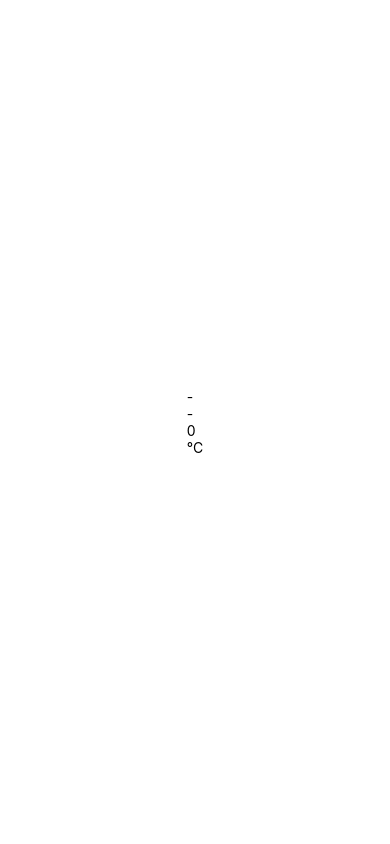
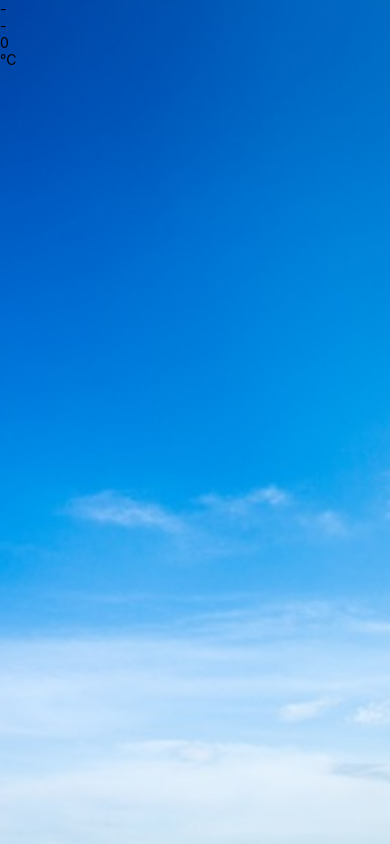
Before and after one commit to Por-045/3SA04_6210110045, a React Native app: screen / in a window 390 px wide. Built offline with nearby package versions, Linux system fonts and the light colour scheme.

Commit message:
2. Hello world

```diff
--- a/components/Weather.js
+++ b/components/Weather.js
@@ -1,5 +1,5 @@
 import React, { useState } from 'react'
-import { Text } from 'react-native'
+import { ImageBackground, StyleSheet, Text } from 'react-native'
 import Forecast from './Forecast'
 
 export default function Weather(props){
@@ -9,6 +9,15 @@ export default function Weather(props){
         temp: 0
     })
     return (
-        <Forecast {...forecastInfo}/>
+        <ImageBackground source={require('../bg.jpg')} style={styles.backdrop}>
+            <Forecast {...forecastInfo}/>
+        </ImageBackground>
     )
 }
+
+const styles = StyleSheet.create({
+    backdrop: {
+        width: '100%',
+        height: '100%'
+    }
+})
```
Also changed, not shown: bg.jpg (added).
